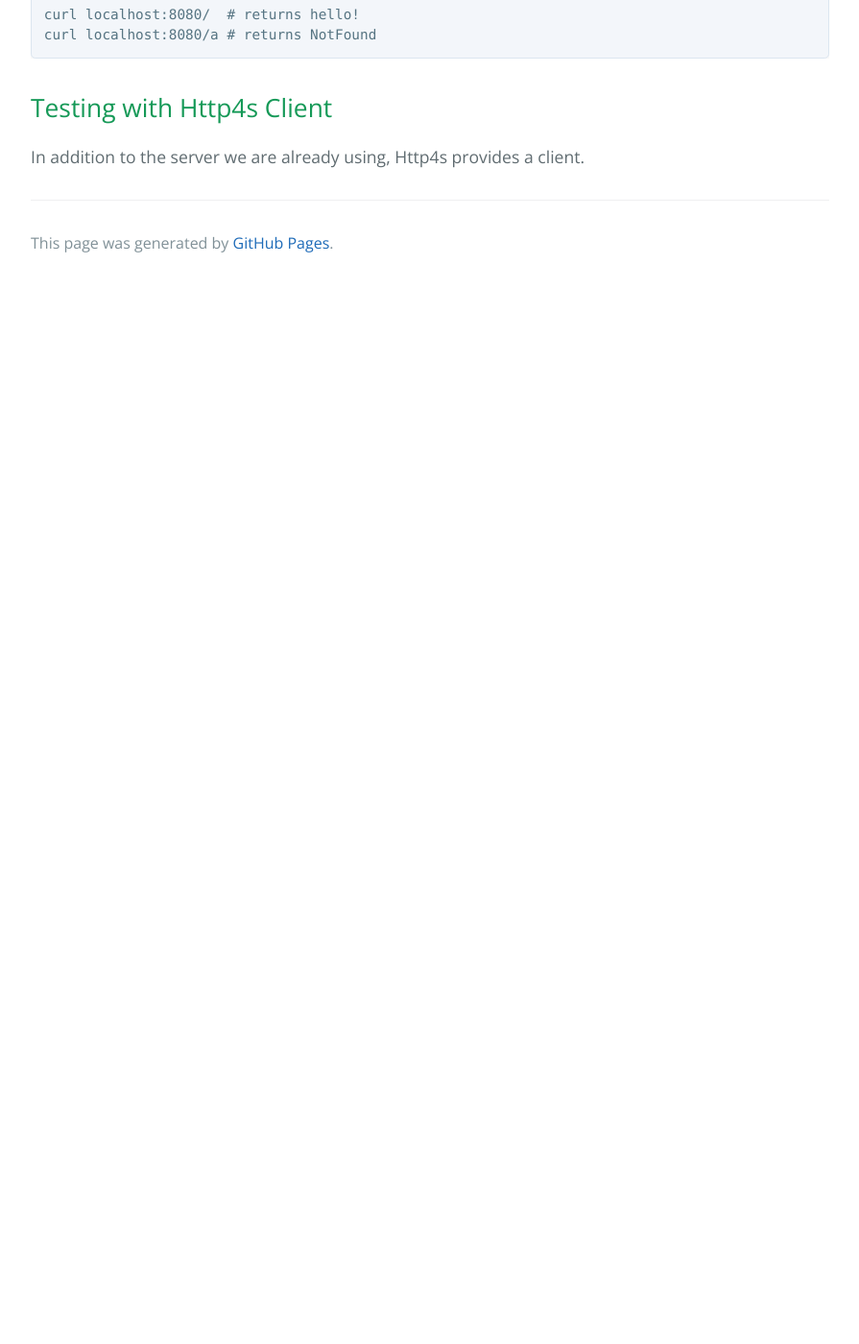
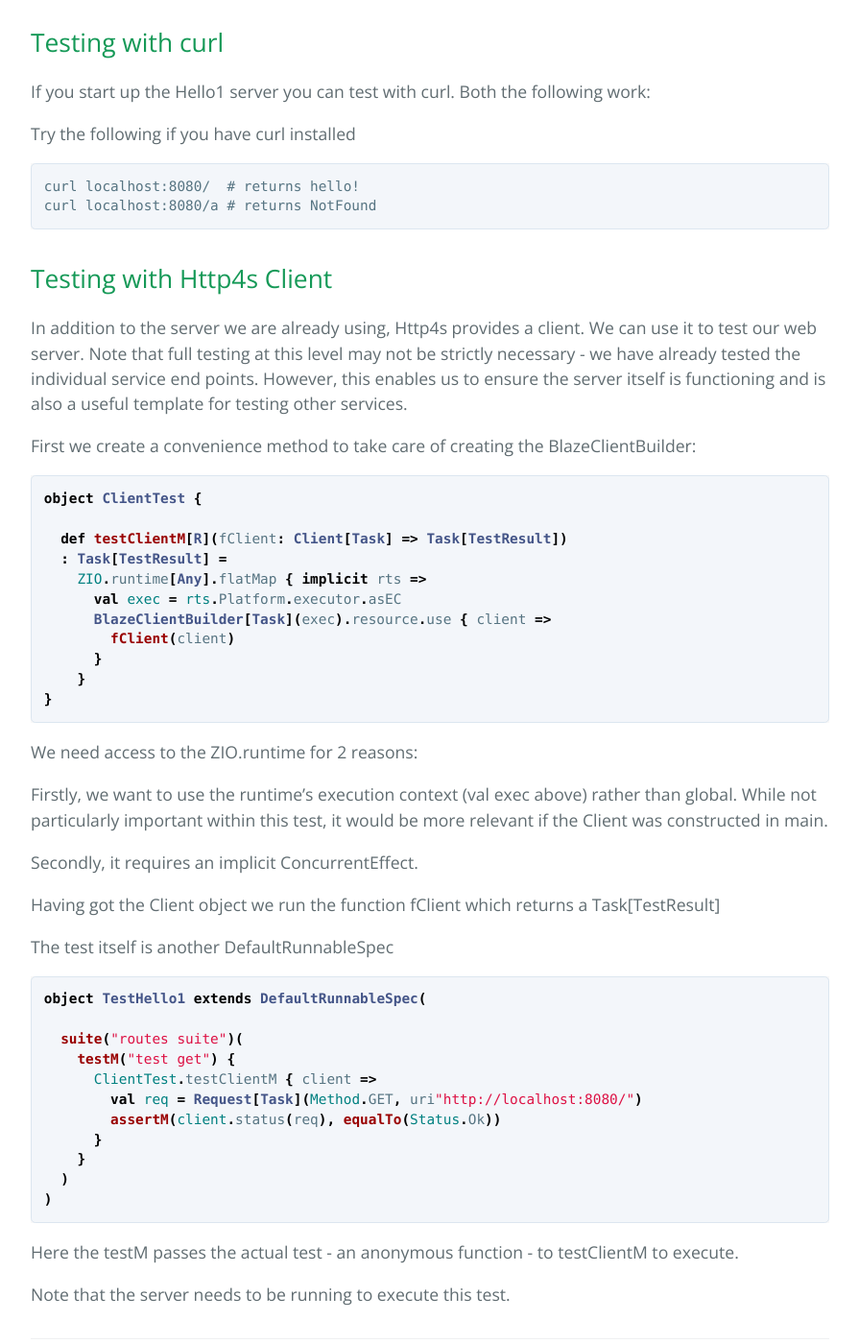
Before and after one commit to TimPigden/TimPigden.github.io, a Jekyll site: the page built from _pages/zio-http4s/zio-http4s-part1.md, in a window 1280 px wide and 1400 px high, scrolled down 4164 px. Shown: the whole window at 96% size, without its empty margins (192-1087 px from the left). Built offline with Jekyll 4.4.1, drawn with Linux system fonts in a browser that asks for light colours; before the commit the page ends 4461 px from its top, so only the background shows below that; some of the changed text lies outside the part shown.

Commit message:
Merge branch 'master' of https://github.com/TimPigden/TimPigden.github.io
# Conflicts:
#	.gitignore
#	.idea/workspace.xml

````diff
--- a/_pages/zio-http4s/zio-http4s-part1.md
+++ b/_pages/zio-http4s/zio-http4s-part1.md
@@ -4,7 +4,9 @@ title: ZIO and Http4s with auth, codecs and zio-test
 description: First part of zio http4s blog
 ---
 
-# DRAFT - STILL WORK IN PROGRESS!
+#  ZIO and Http4s with auth, codecs and zio-test, Part 1
+
+### Why Another ZIO/Http4s Client Example?
 
 There are a couple of sample projects already in existence showing you how to use zio with http4s as a server. So why another?
 
@@ -150,4 +155,49 @@ curl localhost:8080/a # returns NotFound
 
 ## Testing with Http4s Client
 
-In addition to the server we are already using, Http4s provides a client.
+In addition to the server we are already using, Http4s provides a client. We can use it to test our web server. Note that full testing at this level
+may not be strictly necessary - we have already tested the individual service end points. However,
+this enables us to ensure the server itself is functioning and is also a useful template
+for testing other services.
+
+First we create a convenience method to take care of creating the BlazeClientBuilder:
+```scala
+object ClientTest {
+
+  def testClientM[R](fClient: Client[Task] => Task[TestResult])
+  : Task[TestResult] =
+    ZIO.runtime[Any].flatMap { implicit rts =>
+      val exec = rts.Platform.executor.asEC
+      BlazeClientBuilder[Task](exec).resource.use { client =>
+        fClient(client)
+      }
+    }
+}
+```
+We need access to the ZIO.runtime for 2 reasons:
+
+Firstly, we want to use the runtime's execution context (val exec above)
+rather than global. While not particularly important within this test, it would be more relevant
+if the Client was constructed in main.
+
+Secondly, it requires an implicit ConcurrentEffect.
+
+Having got the Client object we run the function fClient which returns a Task[TestResult]
+
+The test itself is another DefaultRunnableSpec
+```scala
+object TestHello1 extends DefaultRunnableSpec(
+
+  suite("routes suite")(
+    testM("test get") {
+      ClientTest.testClientM { client =>
+        val req = Request[Task](Method.GET, uri"http://localhost:8080/")
+        assertM(client.status(req), equalTo(Status.Ok))
+      }
+    }
+  )
+)
+```
+Here the testM passes the actual test - an anonymous function - to testClientM to execute.
+
+Note that the server needs to be running to execute this test.
````
Also changed, not shown: other parts of _pages/zio-http4s/zio-http4s-part1.md (+5 -2 lines).
